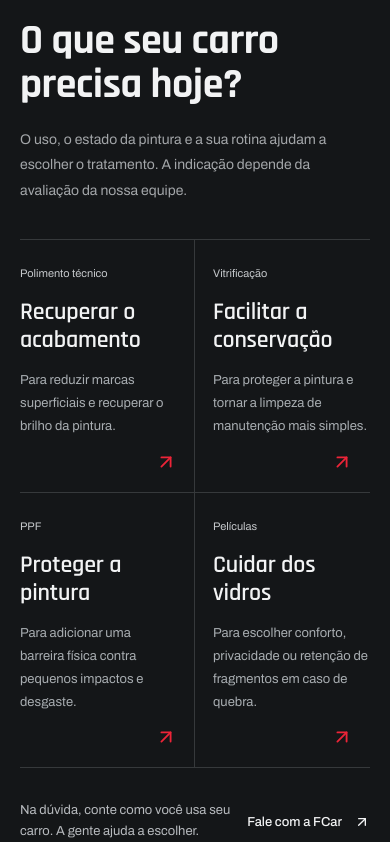
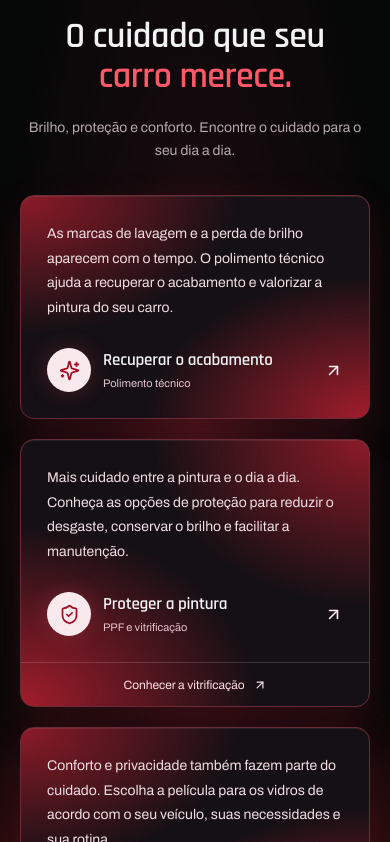
Before and after one commit to diegocoodes/FGcar, a Next.js app: page / in a window 390 px wide. Shown: the part 2602-3444 px from the top of the page. Built offline with nearby package versions, Linux system fonts and the light colour scheme.

Commit message:
Redesign car care section with three red glow cards

```diff
--- a/src/app/globals.css
+++ b/src/app/globals.css
@@ -140,21 +140,31 @@ h2 { font-size: clamp(44px, 4.3vw, 60px); letter-spacing: -0.8px; line-height: 1
 .service-detail .text-link { padding-block: 16px 23px; font-size: 12px; }
 .text-link { display: inline-flex; align-items: center; gap: 12px; line-height: 1.5; min-height: 44px; font-size: 13px; font-weight: 500; }
 .text-link:hover { color: var(--red); }
-.care-section { background: var(--graphite); border-block: 1px solid #212426; }
-.care-grid { display: grid; grid-template-columns: repeat(4, minmax(0, 1fr)); border-block: 1px solid #36393b; }
-.care-item { position: relative; padding: 34px 25px 65px; border-right: 1px solid #36393b; transition: background-color 250ms ease-out; }
-.care-item:first-child { padding-left: 0; }
-.care-item:last-child { border-right: 0; padding-right: 0; }
-.care-item:hover { background: rgb(255 255 255 / 2%); }
-.care-item[data-selected="true"] .care-service { color: #ff5969; }
-.care-service { display: block; font-size: 12px; color: #c5c8cb; margin-bottom: 25px; }
-.care-item h3 { font-size: 28px; line-height: 1.15; font-weight: 600; letter-spacing: -0.2px; max-width: 220px; }
-.care-item p { margin-top: 15px; color: #a8adb1; font-size: 14px; line-height: 1.75; max-width: 235px; }
-.care-arrow { position: absolute; right: 24px; bottom: 24px; color: var(--red); transition: transform 250ms ease-out; }
+.care-section { position: relative; overflow: hidden; background: radial-gradient(ellipse at 50% 44%, #351018 0%, #130a0d 35%, #060707 72%); border-block: 1px solid #25141a; padding-block: 100px 80px; }
+.care-section::before { content: ""; position: absolute; inset: 30% -15% -35%; background: radial-gradient(ellipse at 17% 55%, rgb(237 36 56 / 28%), transparent 30%), radial-gradient(ellipse at 83% 55%, rgb(237 36 56 / 28%), transparent 30%); pointer-events: none; }
+.care-section .container { position: relative; }
+.care-heading { text-align: center; max-width: 680px; margin: 0 auto 64px; }
+.care-heading .eyebrow { justify-content: center; color: #e2bec5; margin-bottom: 18px; }
+.care-heading h2 { font-size: clamp(36px, 4vw, 56px); line-height: 1.12; font-weight: 600; }
+.care-heading h2 span { color: #ff5969; }
+.care-heading > p:last-child { color: #b5a8ac; font-size: 14px; line-height: 1.7; margin-top: 18px; }
+.care-grid { display: grid; grid-template-columns: repeat(3, minmax(0, 1fr)); gap: 24px; align-items: start; }
+.care-item { position: relative; border: 1px solid #6b2b36; border-radius: 14px; background: radial-gradient(ellipse at 0% 0%, rgb(237 36 56 / 55%), transparent 44%), radial-gradient(ellipse at 100% 100%, rgb(237 36 56 / 65%), transparent 45%), #151014; box-shadow: 0 18px 45px rgb(237 36 56 / 13%), inset 0 1px 0 rgb(255 255 255 / 8%); transition: border-color 250ms ease, box-shadow 250ms ease; }
+.care-item:nth-child(2) { margin-top: -18px; background: radial-gradient(ellipse at 100% 0%, rgb(237 36 56 / 55%), transparent 44%), radial-gradient(ellipse at 0% 100%, rgb(237 36 56 / 65%), transparent 48%), #151014; }
+.care-item:hover, .care-item[data-selected="true"] { border-color: #ee6c7b; box-shadow: 0 18px 55px rgb(237 36 56 / 24%); }
+.care-action { display: flex; flex-direction: column; gap: 28px; padding: 30px 26px; min-height: 250px; border-radius: inherit; }
+.care-item p { color: #efdee2; font-size: 14px; line-height: 1.75; }
+.care-card-footer { display: flex; align-items: center; gap: 12px; margin-top: auto; }
+.care-icon { display: grid; place-items: center; width: 44px; height: 44px; flex-shrink: 0; border-radius: 50%; background: #f8e9ed; color: #a50e25; box-shadow: 0 0 22px rgb(255 87 109 / 22%); }
+.care-item h3 { font-size: 17px; line-height: 1.3; font-weight: 600; letter-spacing: -0.2px; }
+.care-service { display: block; font-size: 11px; color: #e4c2ca; margin-top: 4px; }
+.care-arrow { margin-left: auto; color: #fff0f3; transition: transform 250ms ease-out; }
 .care-item:hover .care-arrow { transform: translate(2px, -2px); }
-.care-note { display: flex; align-items: center; gap: 20px; margin-top: 32px; }
+.care-secondary { display: flex; align-items: center; justify-content: center; gap: 8px; border-top: 1px solid rgb(255 255 255 / 15%); min-height: 44px; font-size: 12px; color: #ffe0e6; border-radius: 0 0 14px 14px; }
+.care-secondary:hover { background: rgb(255 255 255 / 6%); }
+.care-note { display: flex; justify-content: center; align-items: center; flex-wrap: wrap; gap: 12px 24px; margin-top: 48px; }
 .care-note p { color: #b7babe; font-size: 13px; line-height: 1.6; }
-.care-note .text-link { margin-left: auto; white-space: nowrap; }
+.care-note .text-link { white-space: nowrap; }
 .contact-section { padding-block: 114px 120px; background: radial-gradient(ellipse at 82% 45%, #17191b 0, var(--background) 58%); }
 .reviews-section { border-bottom: 1px solid var(--border); }
 .reviews-summary { min-width: 300px; }
@@ -231,8 +241,8 @@ h2 { font-size: clamp(44px, 4.3vw, 60px); letter-spacing: -0.8px; line-height: 1
   .service-photo { height: auto; }
   .contact-layout { gap: 45px; }
   .contact-details { padding-left: 35px; }
-  .care-item { padding-inline: 20px; }
-  .care-item h3 { font-size: 24px; }
+  .care-grid { gap: 16px; }
+  .care-action { padding-inline: 20px; }
   .testimonials-grid { grid-template-columns: 1fr 1fr; }
   .footer-main { gap: 35px; }
 }
@@ -285,18 +295,12 @@ h2 { font-size: clamp(44px, 4.3vw, 60px); letter-spacing: -0.8px; line-height: 1
   .service-item summary h3 { font-size: 28px; }
   .service-item summary p { font-size: 13px; max-width: 330px; }
   .service-detail p { padding-right: 0; }
-  .care-grid { grid-template-columns: repeat(2, minmax(0, 1fr)); }
-  .care-item { padding: 25px 18px 54px; }
-  .care-item:nth-child(2) { border-right: 0; padding-right: 0; }
-  .care-item:nth-child(3) { border-top: 1px solid #36393b; padding-left: 0; }
-  .care-item:nth-child(4) { border-top: 1px solid #36393b; }
-  .care-item h3 { font-size: 24px; }
-  .care-item p { font-size: 13px; }
-  .care-service { margin-bottom: 18px; font-size: 11px; }
-  .care-arrow { right: 17px; bottom: 19px; }
-  .care-note { flex-wrap: wrap; gap: 15px; align-items: flex-start; }
-  .care-note p { flex: 1; }
-  .care-note .text-link { margin-left: 0; }
+  .care-section { padding-block: 64px; }
+  .care-heading { margin-bottom: 32px; }
+  .care-grid { grid-template-columns: 1fr; max-width: 440px; margin-inline: auto; gap: 20px; }
+  .care-item:nth-child(2) { margin-top: 0; }
+  .care-action { min-height: 220px; padding: 26px; }
+  .care-note { margin-top: 32px; text-align: center; }
   .contact-layout { grid-template-columns: 1fr; gap: 42px; }
   .reviews-summary { min-width: 0; width: 100%; }
   .testimonials-grid { grid-template-columns: 1fr; gap: 14px; }
@@ -322,8 +326,6 @@ h2 { font-size: clamp(44px, 4.3vw, 60px); letter-spacing: -0.8px; line-height: 1
 @media (max-width: 359px) {
   .hero h1 { font-size: 106px; }
   .care-grid { grid-template-columns: 1fr; }
-  .care-item { padding: 25px 0 54px; border-right: 0; border-top: 1px solid #36393b; }
-  .care-item:first-child { border-top: 0; }
   .contact-layout h2 { font-size: 52px; }
 }
 
--- a/src/app/page.tsx
+++ b/src/app/page.tsx
@@ -56,7 +56,7 @@ export default function Home() {
       </section>
 
       <section className="care-section section-space" id="cuidados" tabIndex={-1} aria-labelledby="care-title"><div className="container">
-        <Reveal className="section-heading"><div><p className="eyebrow">Cuidados com o veículo</p><h2 id="care-title">O que seu carro<br />precisa hoje?</h2></div><p className="section-intro">O uso, o estado da pintura e a sua rotina ajudam a escolher o tratamento. A indicação depende da avaliação da nossa equipe.</p></Reveal>
+        <Reveal className="care-heading"><p className="eyebrow">Cuidados com seu carro</p><h2 id="care-title">O cuidado que seu<br /><span>carro merece.</span></h2><p>Brilho, proteção e conforto. Encontre o cuidado para o seu dia a dia.</p></Reveal>
         <Reveal className="care-grid"><CareCards /></Reveal>
         <Reveal className="care-note"><p>Na dúvida, conte como você usa seu carro. A gente ajuda a escolher.</p><a className="text-link" href="#contato">Fale com a FCar<ArrowUpRight size={16} /></a></Reveal>
       </div></section>
--- a/src/components/care-cards.tsx
+++ b/src/components/care-cards.tsx
@@ -1,31 +1,34 @@
 "use client";
 
-import { ArrowUpRight } from "lucide-react";
+import { ArrowUpRight, ShieldCheck, Sparkles, Sun } from "lucide-react";
 import { useReducedMotion } from "motion/react";
 import { useServiceSelection } from "@/components/service-selection";
 
 const care = [
-  { title: "Recuperar o acabamento", service: "Polimento técnico", text: "Para reduzir marcas superficiais e recuperar o brilho da pintura.", href: "#polimento" },
-  { title: "Facilitar a conservação", service: "Vitrificação", text: "Para proteger a pintura e tornar a limpeza de manutenção mais simples.", href: "#vitrificacao" },
-  { title: "Proteger a pintura", service: "PPF", text: "Para adicionar uma barreira física contra pequenos impactos e desgaste.", href: "#ppf" },
-  { title: "Cuidar dos vidros", service: "Películas", text: "Para escolher conforto, privacidade ou retenção de fragmentos em caso de quebra.", href: "#insulfilm" },
+  { title: "Recuperar o acabamento", service: "Polimento técnico", text: "As marcas de lavagem e a perda de brilho aparecem com o tempo. O polimento técnico ajuda a recuperar o acabamento e valorizar a pintura do seu carro.", href: "#polimento", icon: Sparkles },
+  { title: "Proteger a pintura", service: "PPF e vitrificação", text: "Mais cuidado entre a pintura e o dia a dia. Conheça as opções de proteção para reduzir o desgaste, conservar o brilho e facilitar a manutenção.", href: "#ppf", icon: ShieldCheck },
+  { title: "Cuidar dos vidros", service: "Películas automotivas", text: "Conforto e privacidade também fazem parte do cuidado. Escolha a película para os vidros de acordo com o seu veículo, suas necessidades e sua rotina.", href: "#insulfilm", icon: Sun },
 ];
 
 export function CareCards() {
   const { selectedService, selectService } = useServiceSelection();
   const reduced = useReducedMotion();
-  return care.map((item) => (
-    <a className="care-item" href={item.href} key={item.title} data-stagger data-selected={selectedService?.id === item.href.slice(1)} onClick={(event) => {
+  function navigate(event: React.MouseEvent<HTMLAnchorElement>, href: string) {
       if (event.ctrlKey || event.metaKey || event.shiftKey || event.altKey) return;
       event.preventDefault();
-      const serviceId = item.href.slice(1);
+      const serviceId = href.slice(1);
       selectService(serviceId);
       document.getElementById(serviceId)?.querySelector("summary")?.focus({ preventScroll: true });
-      document.getElementById(item.href.slice(1))?.scrollIntoView({ behavior: reduced ? "instant" : "smooth", block: "start" });
-      window.history.replaceState(null, "", item.href);
-    }}>
-      <span className="care-service">{item.service}</span><h3>{item.title}</h3><p>{item.text}</p>
-      <span className="care-arrow" aria-hidden="true"><ArrowUpRight size={22} /></span>
-    </a>
+      document.getElementById(serviceId)?.scrollIntoView({ behavior: reduced ? "instant" : "smooth", block: "start" });
+      window.history.replaceState(null, "", href);
+  }
+  return care.map((item, index) => (
+    <article className="care-item" key={item.title} data-stagger data-selected={selectedService?.id === item.href.slice(1) || (index === 1 && selectedService?.id === "vitrificacao")}>
+      <a className="care-action" href={item.href} onClick={(event) => navigate(event, item.href)}>
+        <p>{item.text}</p>
+        <div className="care-card-footer"><span className="care-icon" aria-hidden="true"><item.icon size={21} /></span><div><h3>{item.title}</h3><span className="care-service">{item.service}</span></div><ArrowUpRight className="care-arrow" size={19} aria-hidden="true" /></div>
+      </a>
+      {index === 1 && <a className="care-secondary" href="#vitrificacao" onClick={(event) => navigate(event, "#vitrificacao")}>Conhecer a vitrificação<ArrowUpRight size={14} aria-hidden="true" /></a>}
+    </article>
   ));
 }
```
Also changed, not shown: 1 other file (tests, documents, lock files or other folders).
